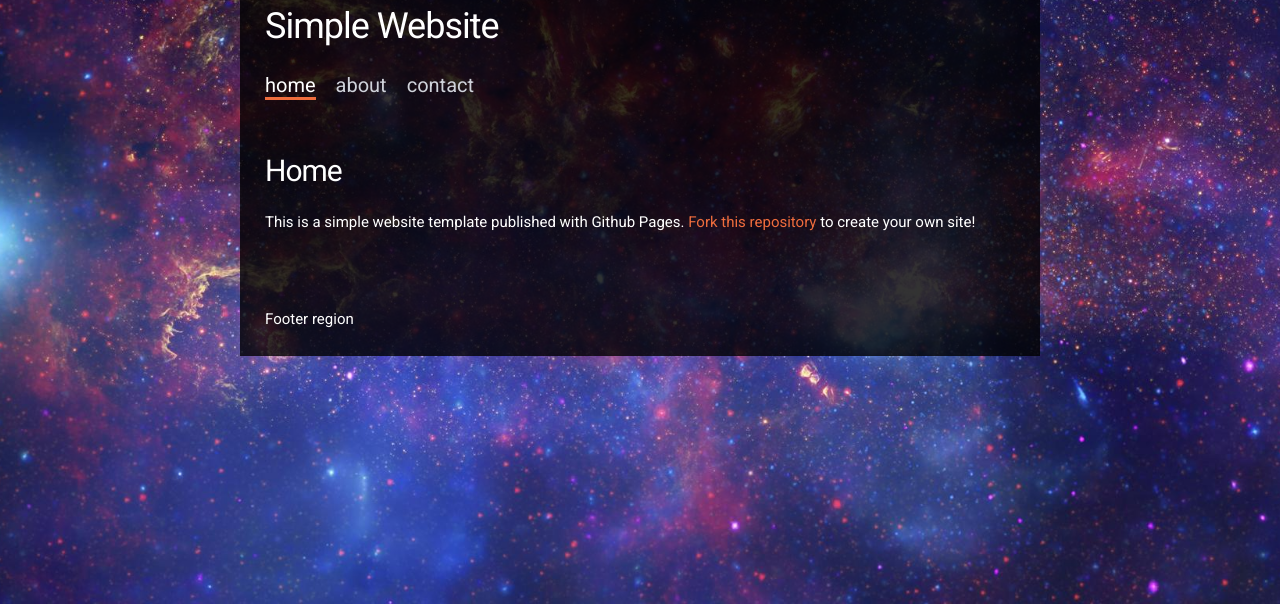
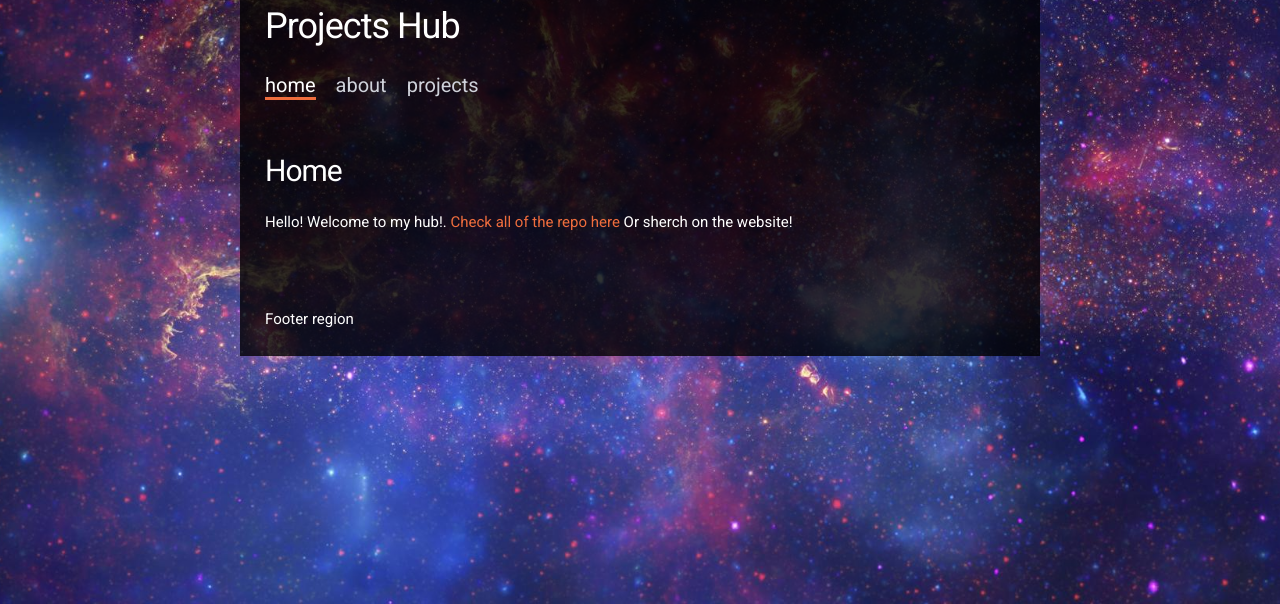
Before and after one commit to bowser-2077/bowser-2077.github.io, a plain HTML site: page index.html in a window 1280 px wide. Shown: the part 196-800 px from the top of the page. Drawn offline with nearby package versions, Linux system fonts and the light colour scheme.

Commit message:
Update index.html

```diff
--- a/index.html
+++ b/index.html
@@ -3,11 +3,11 @@
   <head>
     <!-- Page setup -->
     <meta charset="utf-8">
-    <title>Your title here</title>
+    <title>Bowser2077 Website</title>
     <meta name="description" content="A brief description of your site for search engines">
     <meta name="author" content="Information about the author here">
     <meta name="viewport" content="width=device-width, initial-scale=1, maximum-scale=1, user-scalable=no"/>
-    <link rel="icon" type="image/png" href="favicon.png">
+    <link rel="icon" type="image/png" href="logo.png">
 
     <!-- Stylesheets -->
     <!-- Reset default styles and add support for google fonts -->
@@ -29,13 +29,13 @@
 
     <header id="header">
       <img src="logo.png">
-      <h1>Simple Website</h1>
+      <h1>Projects Hub</h1>
 
       <!-- Menu link fragment #id should match a div id. Example: <a href="#home"> links to <div id="home"></div>  -->
       <ul class="main-menu">
         <li><a href="#home">home</a></li>
         <li><a href="#about">about</a></li>
-        <li><a href="#contact">contact</a></li>
+        <li><a href="#contact">projects</a></li>
       </ul>
     </header>
 
@@ -46,7 +46,7 @@
           <div id="home" class="content-region hide">
             <h2>Home</h2>
             <p>
-              This is a simple website template published with Github Pages. <a href="https://github.com/zirafa/simple-website-template">Fork this repository</a> to create your own site!
+              Hello! Welcome to my hub!. <a href="https://github.com/zirafa/simple-website-template">Check all of the repo here</a> Or sherch on the website!
             </p>
           </div>
 
```
